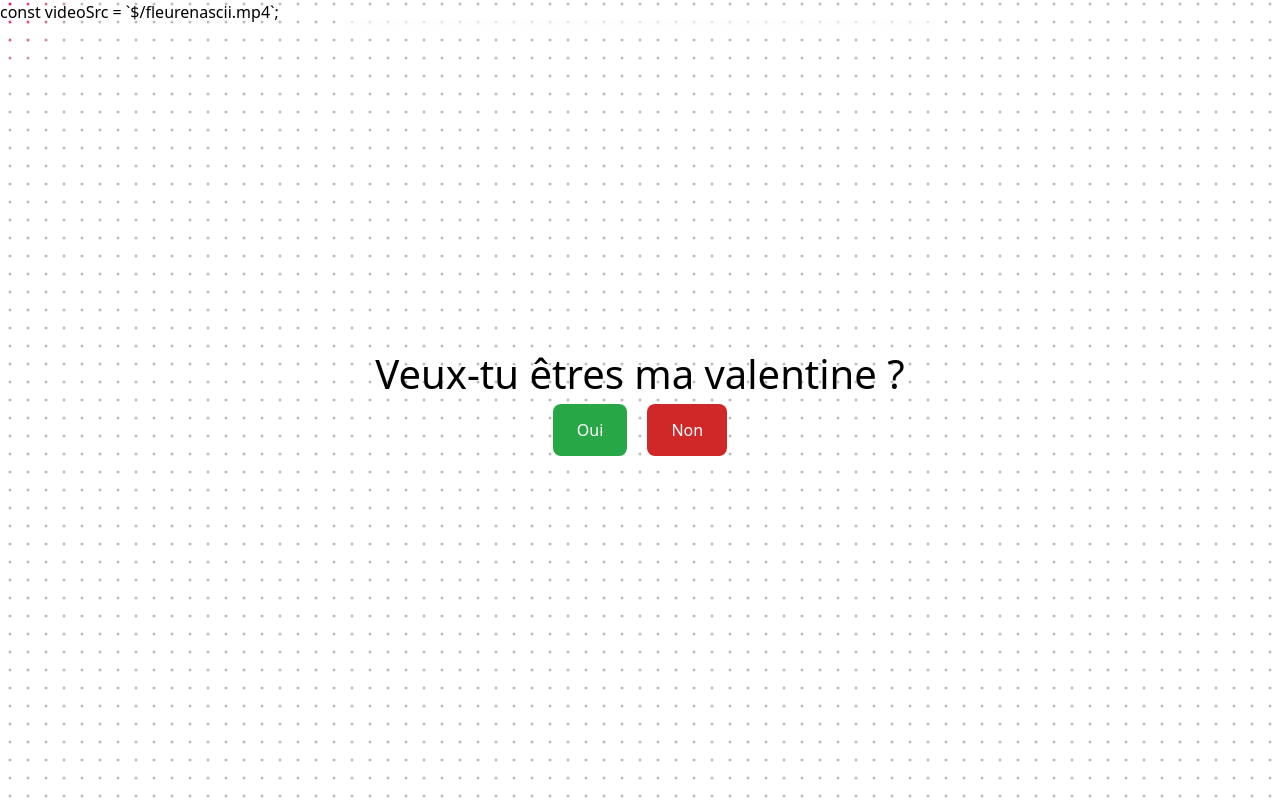
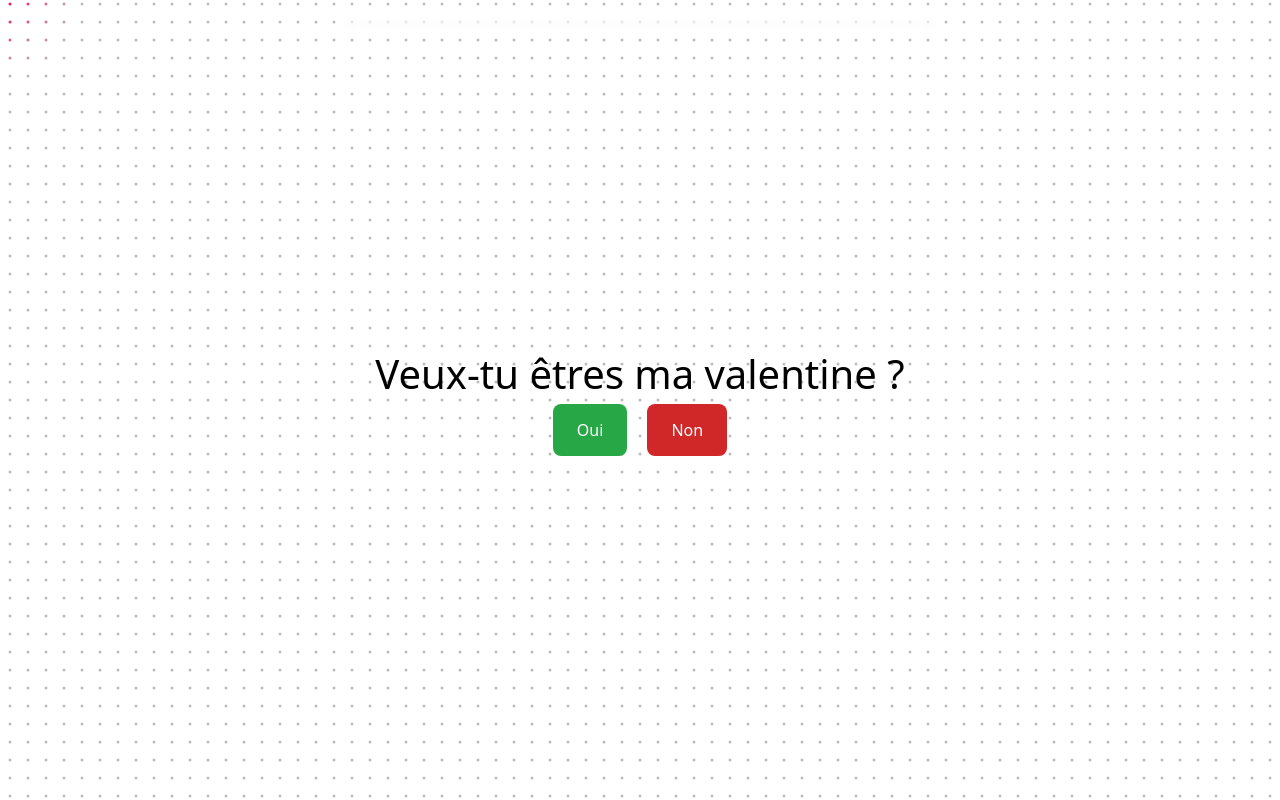
Before and after one commit to satia05/Funny-Vaalentine, a React (Vite) app: page / in a window 1280 px wide. Built offline with nearby package versions, Linux system fonts and the light colour scheme.

Commit message:
first commit

```diff
--- a/src/App.jsx
+++ b/src/App.jsx
@@ -42,6 +42,8 @@ const App = () => {
   const [fadeToBlack, setFadeToBlack] = useState(false)
   const [blackVisible, setBlackVisible] = useState(false)
   const [showVideo, setShowVideo] = useState(false)
+
+  const videoSrc = `${import.meta.env.BASE_URL}/fleurenascii.mp4`;
 
   // Typewriter final
   const [finalText, setFinalText] = useState('')
@@ -201,7 +203,6 @@ const App = () => {
         }} />
       )}
 
-      const videoSrc = `${import.meta.env.BASE_URL}fleurenascii.mp4`;
 
       {/* Vidéo */}
       {finished && showVideo && (
```
